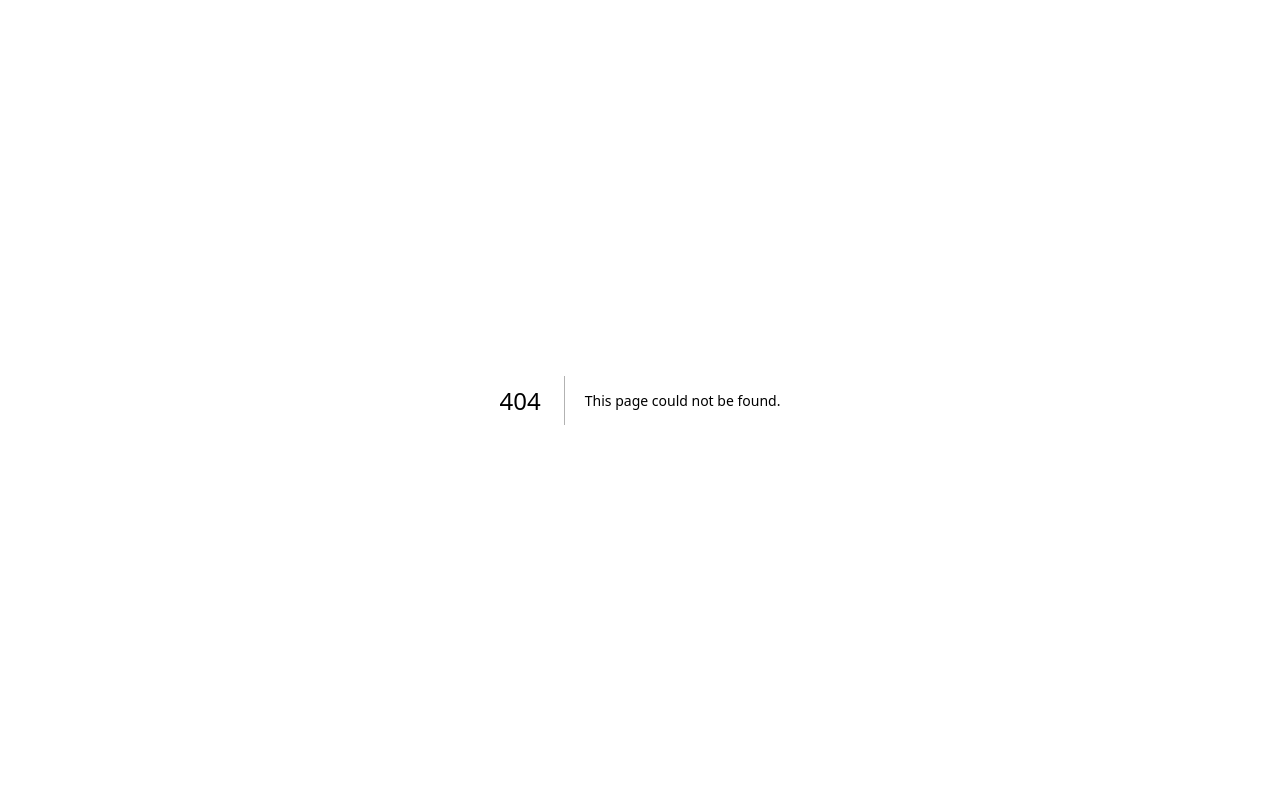
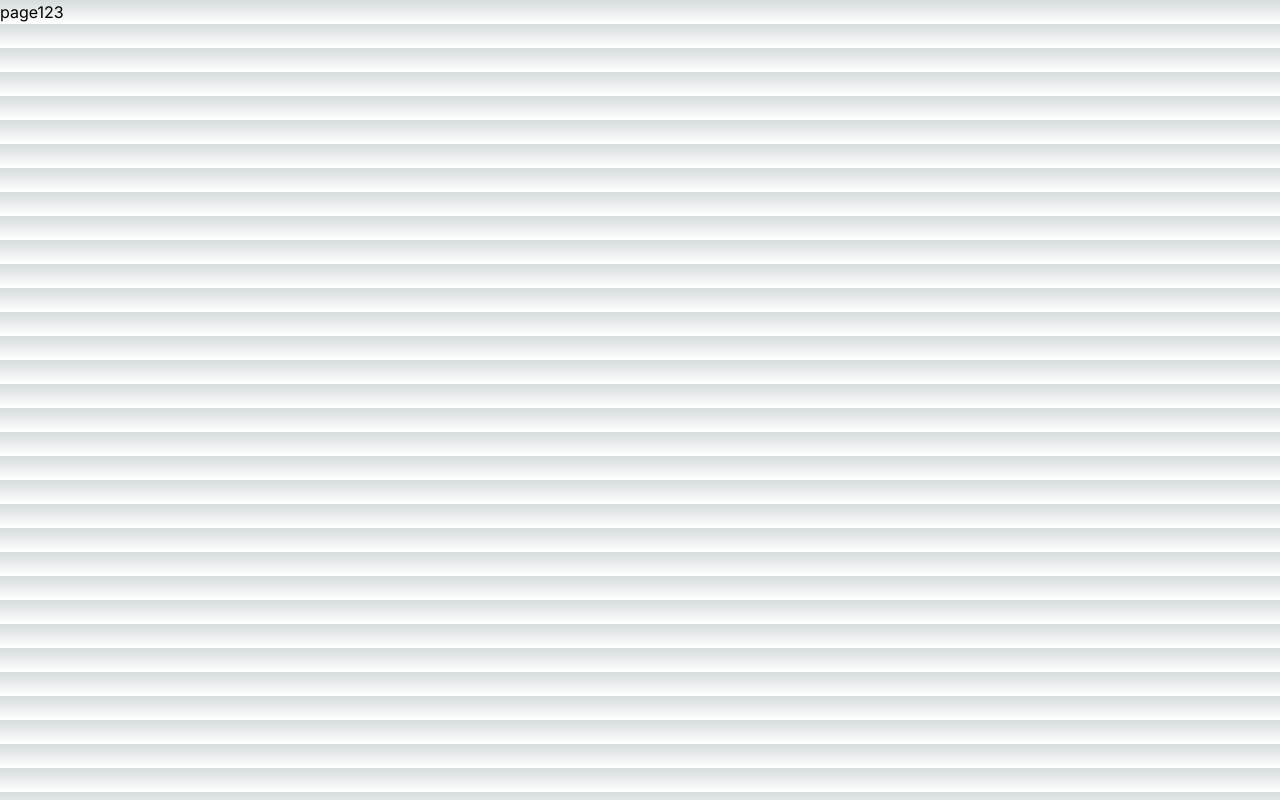
Before and after one commit to Ashishyg/Learning-nextjs, a Next.js app in the folder ecommerce-website/: page /about in a window 1280 px wide. Before the commit this address had no page. Built offline with nearby package versions, Linux system fonts and the light colour scheme.

Commit message:
created about folder and page.jsx (Task1)

```diff
--- /dev/null
+++ b/ecommerce-website/app/about/page.jsx
@@ -0,0 +1,9 @@
+import React from 'react'
+
+const page = () => {
+  return (
+    <div>page123</div>
+  )
+}
+
+export default page
```
Also changed, not shown: ecommerce-website/app/page.jsx (renamed from ecommerce-website/app/page.js).
